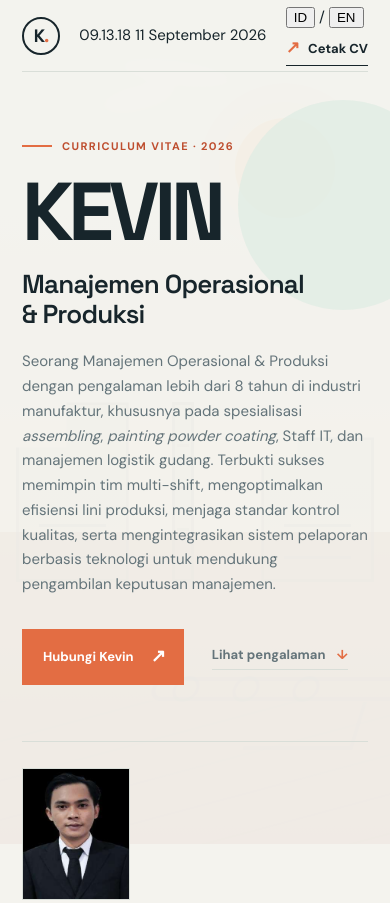
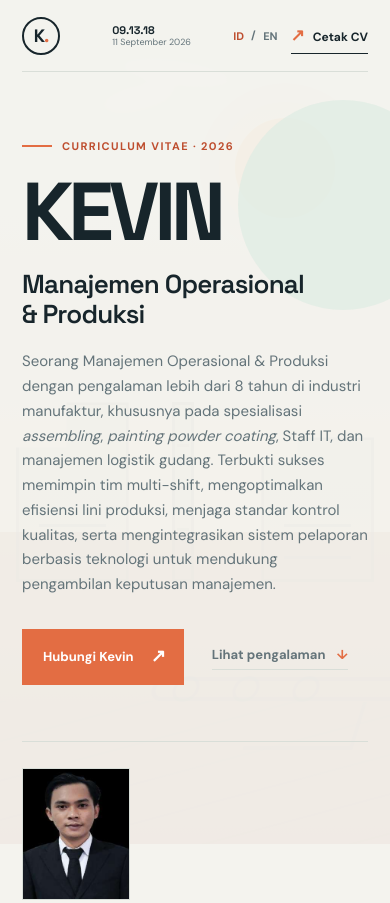
Before and after one commit to kevineffendi42-cmd/cv-kevin, a plain HTML site: page index.html in a window 390 px wide. Shown: the top 903 px of the page. Drawn offline with Linux system fonts and the light colour scheme.

Commit message:
Update styles.css

```diff
--- a/styles.css
+++ b/styles.css
@@ -34,6 +34,13 @@ a { color: inherit; text-decoration: none; }
 .topbar nav { display: flex; gap: 34px; margin-left: auto; margin-right: 42px; font-size: 13px; font-weight: 700; }
 .topbar nav a { color: var(--muted); transition: color .2s ease; }
 .topbar nav a:hover { color: var(--accent-dark); }
+.clock-panel { display: grid; gap: 0; margin-left: 16px; }
+.topbar-tools { display: flex; align-items: center; gap: 20px; }
+.language-switch { display: flex; align-items: center; gap: 5px; color: var(--muted); font-size: 11px; font-weight: 700; letter-spacing: .5px; }
+.language-button { border: 0; padding: 4px 2px; background: transparent; color: var(--muted); cursor: pointer; font: 700 11px var(--body); }
+.language-button.is-active { color: var(--accent-dark); }
+.live-clock { min-width: 67px; color: var(--ink); font: 700 12px var(--display); letter-spacing: .8px; }
+.live-date { color: var(--muted); font-size: 10px; line-height: 1.2; white-space: nowrap; }
 .print-button { border: 0; border-bottom: 1px solid var(--ink); padding: 7px 0; background: transparent; color: var(--ink); cursor: pointer; font: 700 13px var(--body); }
 .print-icon { display: inline-block; margin-right: 5px; color: var(--accent); font-size: 17px; }
 .hero { min-height: 520px; display: grid; grid-template-columns: minmax(0, 1.35fr) minmax(260px, .65fr); gap: 8vw; align-items: center; padding: 76px 0 82px; position: relative; }
@@ -128,7 +135,11 @@ h2 { margin: 0; font: 700 23px/1.1 var(--display); letter-spacing: -.5px; }
   .page-shell { padding: 0 22px; }
   .topbar { height: 72px; }
   .topbar nav { display: none; }
-  .print-button { margin-left: auto; }
+  .clock-panel { margin-left: 12px; }
+  .topbar-tools { gap: 11px; }
+  .live-clock { min-width: 62px; font-size: 11px; letter-spacing: 0; }
+  .live-date { font-size: 9px; }
+  .print-button { margin-left: 0; font-size: 12px; }
   .hero { display: block; min-height: auto; padding: 65px 0 68px; }
   .hero:before { right: -80px; top: 28px; width: 210px; height: 210px; }
   h1 { font-size: 82px; letter-spacing: -5px; }
@@ -158,7 +169,7 @@ h2 { margin: 0; font: 700 23px/1.1 var(--display); letter-spacing: -.5px; }
   body, .page-shell { background: #fff; }
   .page-shell { max-width: none; padding: 0; }
   .topbar { height: 55px; }
-  .topbar nav, .print-button, .hero-actions { display: none; }
+  .topbar nav, .topbar-tools, .clock-panel, .hero-actions { display: none; }
   .hero { min-height: 0; padding: 38px 0 38px; }
   .hero:before { display: none; }
   h1 { font-size: 76px; }
```
